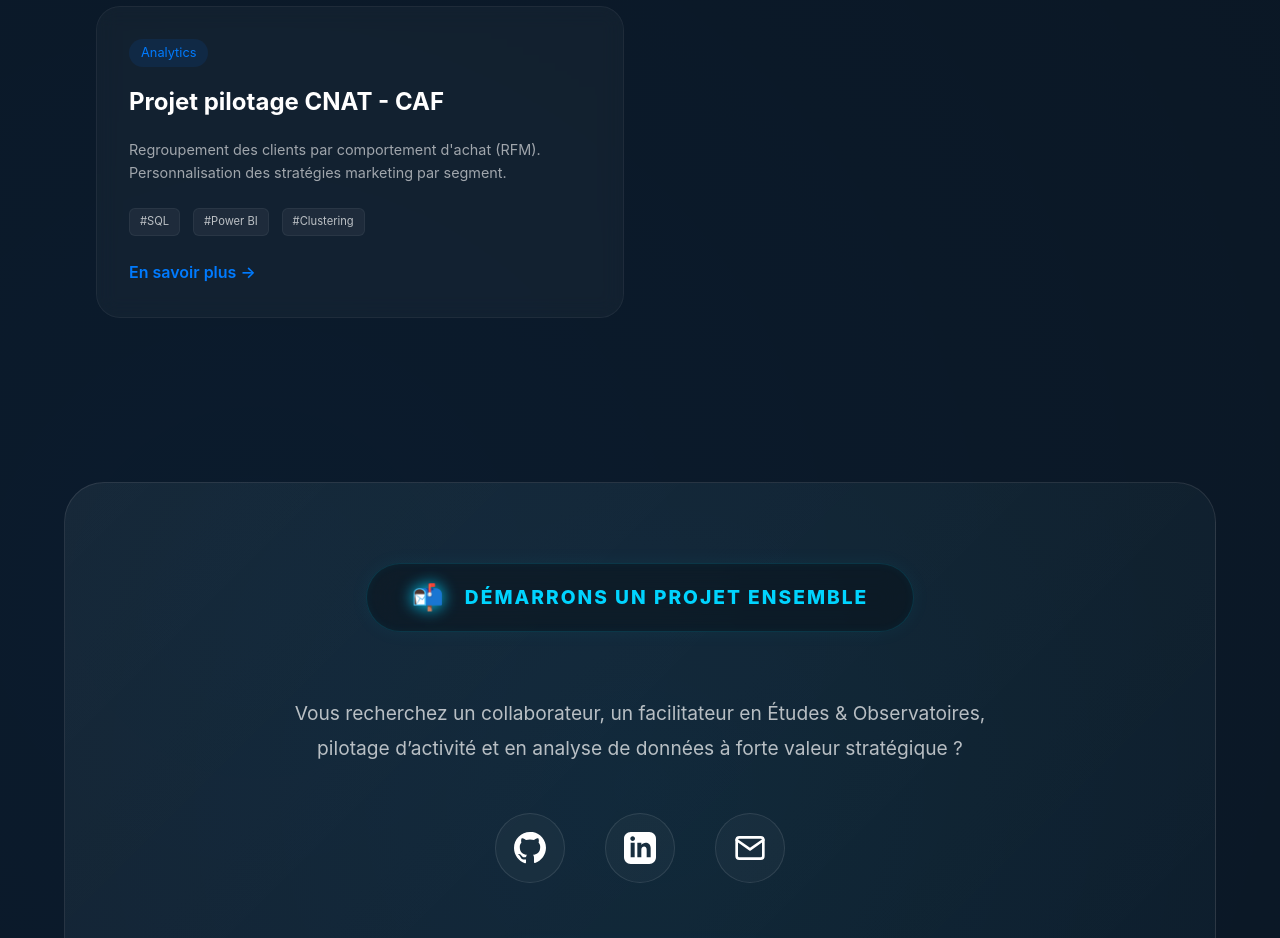
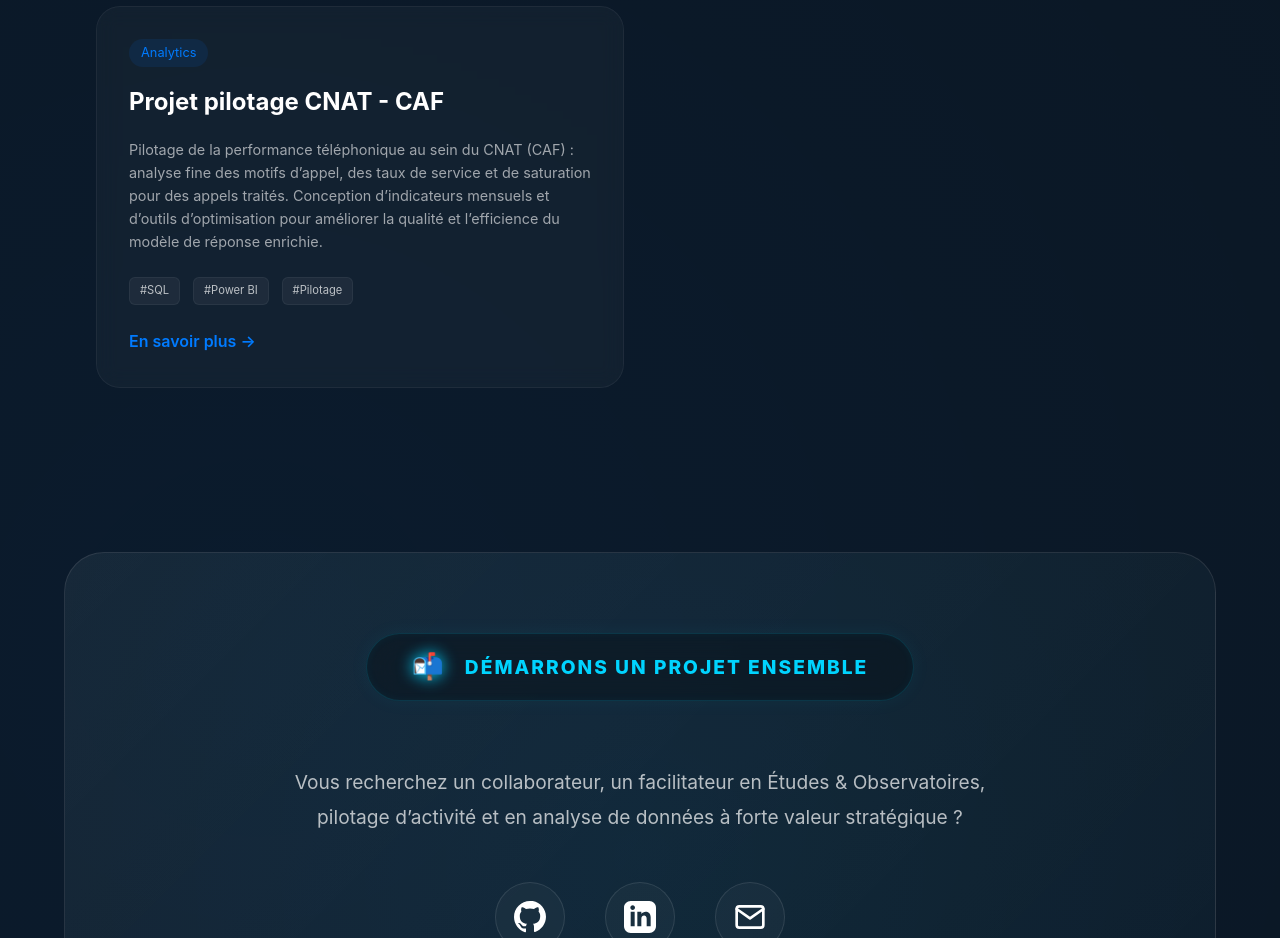
Before and after one commit to WoodyBOR1/Woody-BORGELLA-Portfolio, a React (Vite) app: page / in a window 1280 px wide. Shown: the part 2680-3618 px from the top of the page. Built offline with nearby package versions, Linux system fonts and the light colour scheme.

Commit message:
Mise à jour de la description du projet CNAT-CAF

```diff
--- a/src/App.jsx
+++ b/src/App.jsx
@@ -72,8 +72,8 @@ const translations = {
         {
           id: 4,
           title: "Projet pilotage CNAT - CAF",
-          description: "Regroupement des clients par comportement d'achat (RFM). Personnalisation des stratégies marketing par segment.",
-          tags: ["SQL", "Power BI", "Clustering"],
+          description: "Pilotage de la performance téléphonique au sein du CNAT (CAF) : analyse fine des motifs d’appel, des taux de service et de saturation pour des appels traités. Conception d’indicateurs mensuels et d’outils d’optimisation pour améliorer la qualité et l’efficience du modèle de réponse enrichie.",
+          tags: ["SQL", "Power BI", "Pilotage"],
           category: "Analytics",
           link: "https://app.powerbi.com/reportEmbed?reportId=4bf4c51a-a0af-4177-9fd2-ca97b800470c&autoAuth=true&ctid=a27be1f9-c44b-47a2-b99e-810261deecb8"
         }
@@ -145,10 +145,11 @@ const translations = {
         },
         {
           id: 4,
-          title: "Customer Segmentation",
-          description: "Group customers by purchasing behavior (RFM). Personalization of marketing strategies by segment.",
-          tags: ["K-Means", "Python", "Clustering"],
-          category: "Analytics"
+          title: "CNAT - CAF Steering Project",
+          description: "Telephone performance steering within the CNAT (CAF): detailed analysis of call reasons, service levels, and saturation rates for processed calls. Designing monthly indicators and optimization tools to improve the quality and efficiency of the enriched response model.",
+          tags: ["SQL", "Power BI", "Steering"],
+          category: "Analytics",
+          link: "https://app.powerbi.com/reportEmbed?reportId=4bf4c51a-a0af-4177-9fd2-ca97b800470c&autoAuth=true&ctid=a27be1f9-c44b-47a2-b99e-810261deecb8"
         }
       ]
     },
```
